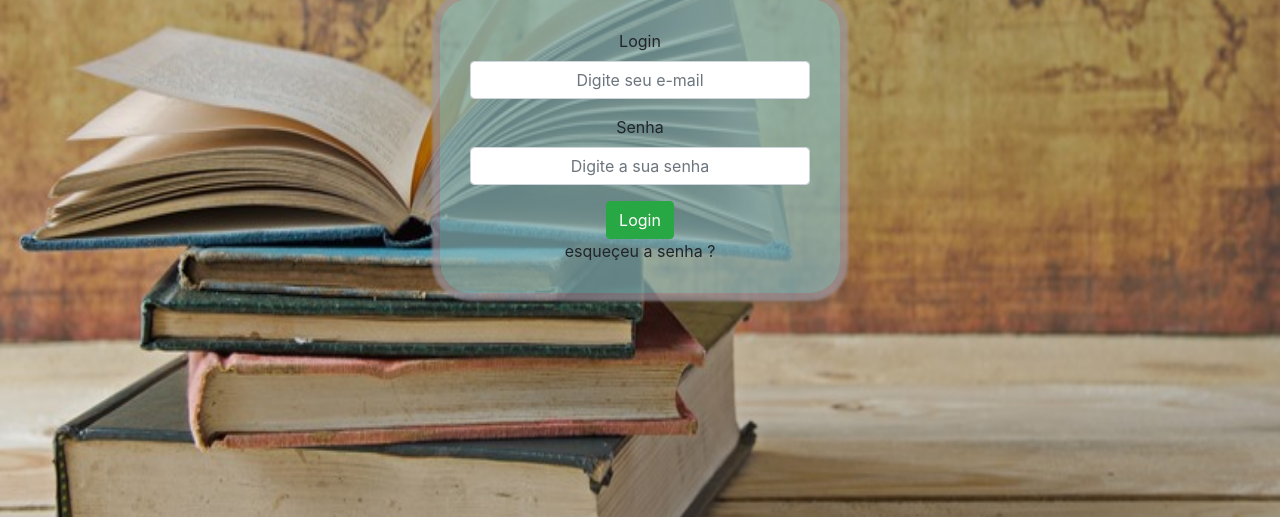
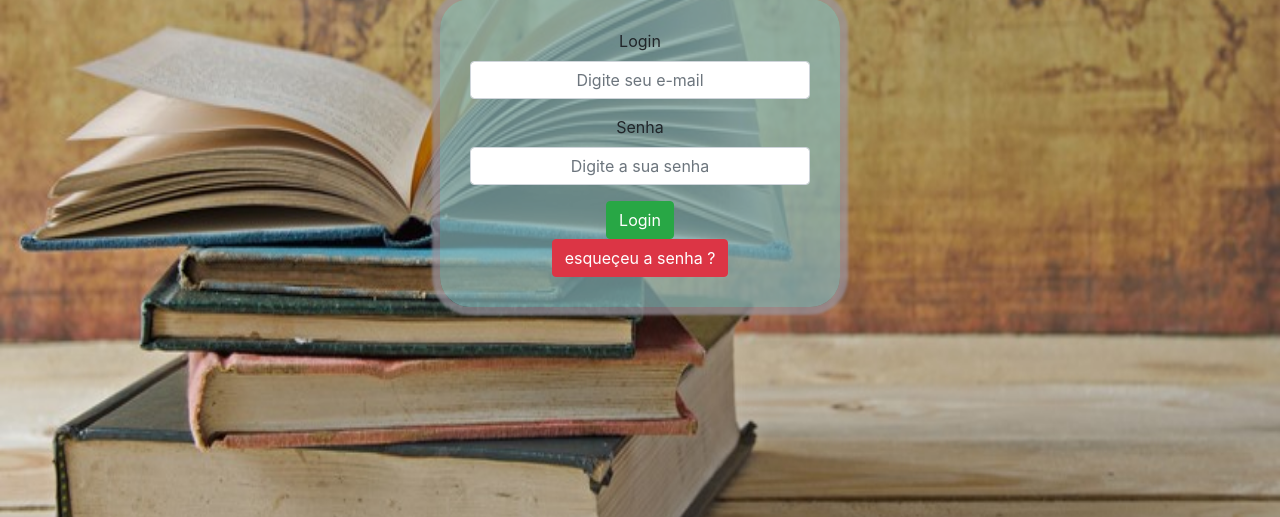
Before and after one commit to monts13/biblioteca, a PHP site: page / in a window 1280 px wide. Shown: the part 149-666 px from the top of the page. Run offline with PHP 8.4, Linux system fonts and the light colour scheme.

Commit message:
botão cadastrar

```diff
--- a/index.php
+++ b/index.php
@@ -22,7 +22,7 @@
 
     </ol>
 		<div class="container">
-			<button class="btn btn-info pull-right btn-cadastrar">cadastrar</button>
+	<button class="btn btn-info pull-right btn-cadastrar" href="cadastro.php">cadastrar</button>
 
 				<div class="formulario">
 					<form method="POST">
@@ -37,7 +37,11 @@
 						<div id="botao-login">
 							<button class="btn btn-success" name="enviar" type="submit"> Login </button>
 						</div>
-													<a>esqueçeu a senha ?</a>
+												<div id="esqueci">
+
+											<button " class= "btn btn-danger" type="submit ">esqueçeu a senha ?</button>
+
+												</div>
 
 					</form>
 				</div>
```
